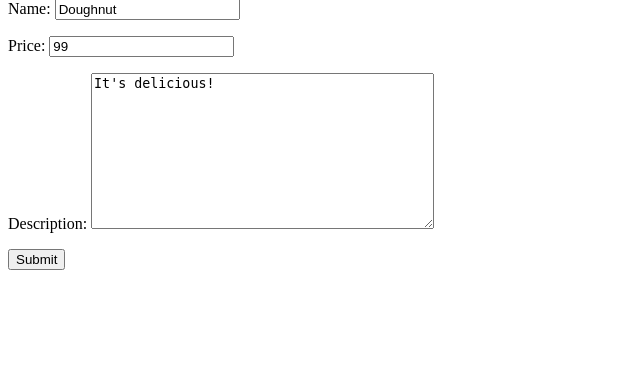
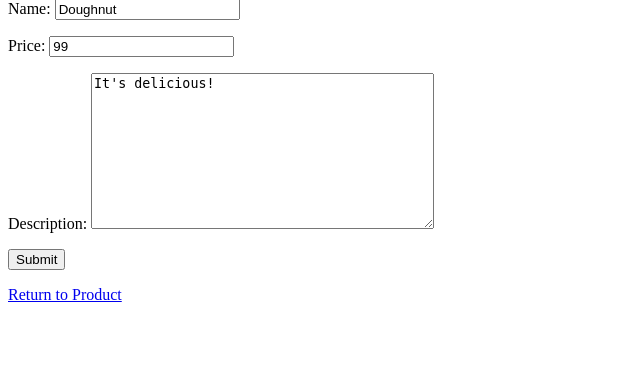
Before and after one commit to jeffreybyrne/rainforest, a Django app: page /products/1/edit/ in a window 1280 px wide. Shown: the part 115-507 px from the top of the page, without its empty margins (0-640 px from the left). Run offline with Django 3.2, Linux system fonts and the light colour scheme; data comes from the database, SQL or seed files in the repository.

Commit message:
added a link from the product page to the edit page, and a link from the edit page to the product page

```diff
--- a/rainforest/rainforest/templates/editproduct.html
+++ b/rainforest/rainforest/templates/editproduct.html
@@ -9,4 +9,7 @@
 
 
 </form>
+
+<p><a href="{% url 'productpage' id=id %}">Return to Product</a></p>
+
 {% endblock %}
--- a/rainforest/rainforest/templates/product.html
+++ b/rainforest/rainforest/templates/product.html
@@ -4,4 +4,5 @@
 <p>Name: {{ product.name }}</p>
 <p>Price: {{ product.price }}</p>
 <p>Description: {{ product.description }}</p>
+<p><a href="{% url 'edit_product' id=product.pk %}">Edit</a></p>
 {% endblock %}
```
